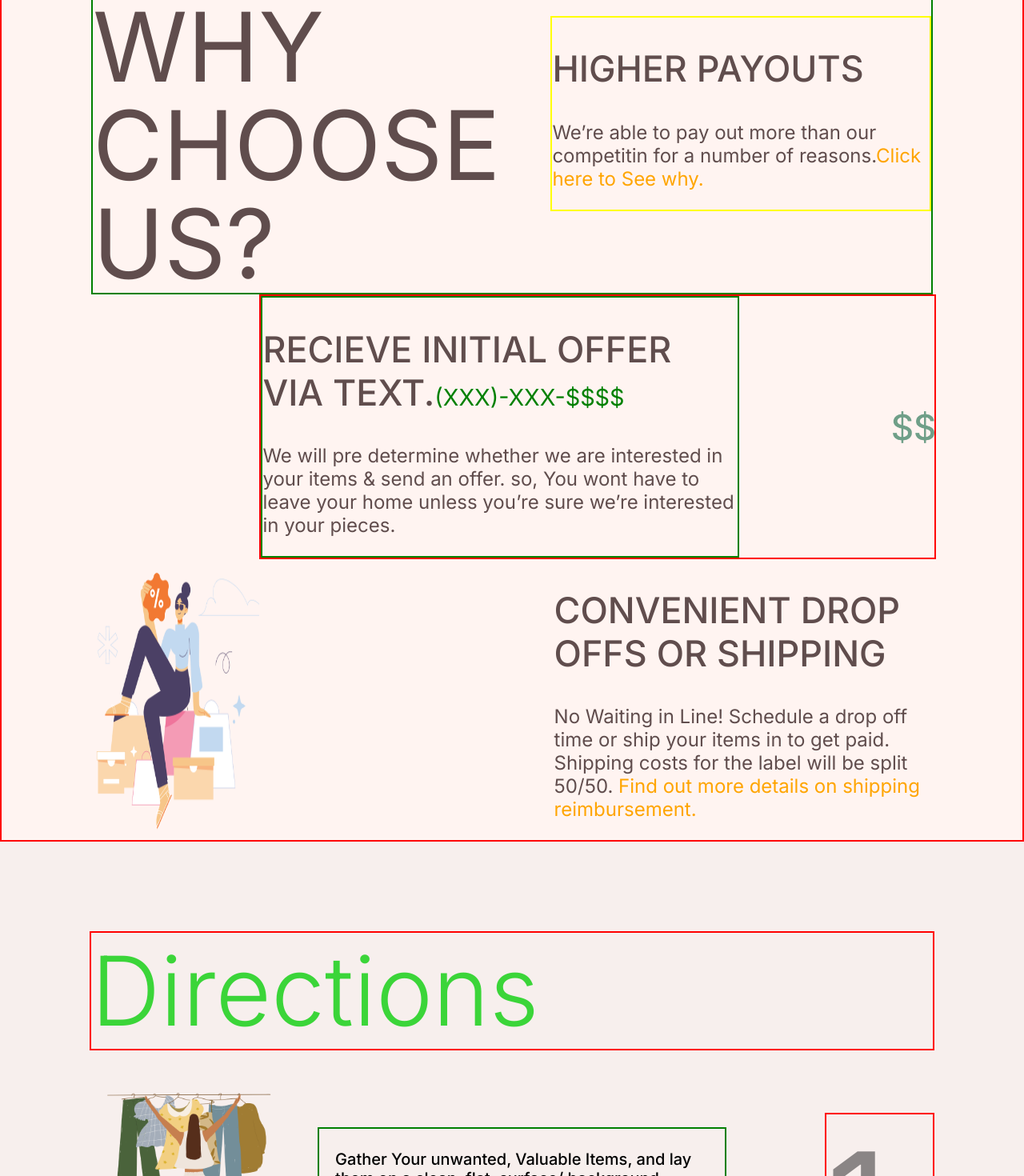
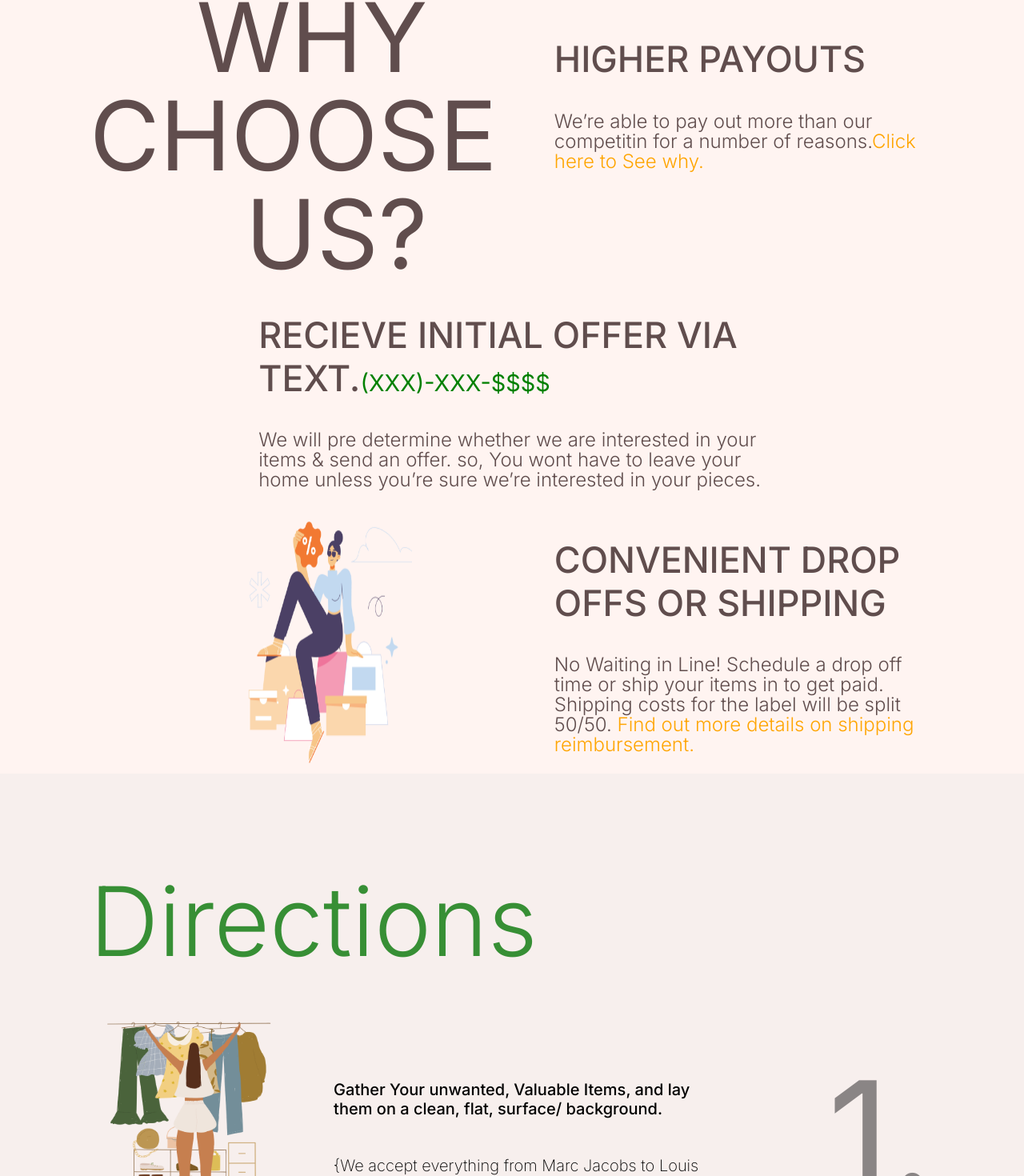
Before and after one commit to BenRagland/HighFashionEarth, a React (Vite) app in the folder HighFashionEarth/: page / in a window 1280 px wide. Shown: the part 2076-3546 px from the top of the page at 80% size. Built offline with nearby package versions, Linux system fonts and the light colour scheme; a web font is replaced by a local one.

Commit message:
adds styling and mobile optimization to Whyus section

```diff
--- a/HighFashionEarth/src/App.jsx
+++ b/HighFashionEarth/src/App.jsx
@@ -17,8 +17,8 @@ function App() {
   }
 
   function handleMenuOff(e) {
-    menuOn && handleClick();
-    console.log("menu off clicked");
+    menuOn && handleClick()
+    // console.log("menu off clicked")
   }
 
   return (
--- a/HighFashionEarth/src/components/WhyUs.jsx
+++ b/HighFashionEarth/src/components/WhyUs.jsx
@@ -9,6 +9,9 @@ function WhyUs (){
             <div className="Whyus-component-container" id="whyUs">
                 <div className="whyus-row-one">
                     <h1>WHY CHOOSE US?</h1>
+                    {/* img for mobile display only */}
+                    <img className="higher-payout-icon" src={$$$}/>
+
                     {/* Higher Payouts section */}
                     <div className="higher-payouts">
                         <div className="higher-payouts-header">
--- a/HighFashionEarth/src/main.css
+++ b/HighFashionEarth/src/main.css
@@ -7,7 +7,6 @@ body {
 }
 .background-container {
   background-color: rgba(255, 244, 241, 1);
-  border:solid 4px red;
   min-height: 100vh;
   width:100vw;
 
@@ -219,14 +218,21 @@ Header Title Component */
   line-height: 30px;
 }
 
-/* why us  */
 
-/* Seller Directions Page */
+/* --------------Seller Directions Page------------ */
 .directions-component-container {
   padding: 2em 1.5em;
 }
 
 /* Instruction Component*/
+.directions-component-container h1 {
+    font-family: inter;
+    font-size: 2rem;
+    color: rgba(7, 97, 7, 0.805);
+    font-weight: 400;
+    margin: 0;
+
+  }
 .instruction-comp-container {
 }
 
@@ -264,6 +270,45 @@ Header Title Component */
     padding: 0 1em;
     font-weight: 300;
 }
+
+/*--------------------- Why Us Page--------------------- */
+
+.Whyus-component-container {
+    min-height: 100vh;
+    font-family: inter;
+    color: #604d4d;
+    padding: 0em 2em;
+}
+.higher-payout-icon{
+    width: 70px;
+}
+.Whyus-component-container h1 {
+    position: relative;
+    right: -27vw;
+    text-align: right;
+    font-size: 2rem;
+    line-height: 40px;
+    font-weight: 400;
+    margin: 0;
+    width: 55vw;
+
+}
+.Whyus-component-container h2{
+    font-size: 1.25rem;
+    font-weight: 500;
+}
+.Whyus-component-container p{
+    font-size: 1rem;
+    font-weight: 300;
+    line-height: 25px;
+}
+.money-icon{
+    display: none;
+}
+.girl-shopping{
+    width: 150px;
+}
+
 /* Hero text & boxresizing */
 @media screen and (min-width: 330px) {
   .hero-text {
@@ -271,17 +316,30 @@ Header Title Component */
   }
 }
 @media screen and (min-width: 430px) {
-  .hero-text {
+    .hero-text {
     font-size: 1.75rem;
-  }
+    }
+    .Whyus-component-container {
+        min-height: 100vh;
+        font-family: inter;
+        color: #604d4d;
+        padding: 0em 3.5em;
+    }
 }
 @media screen and (min-width: 530px) {
-  .hero-text {
+    .Whyus-component-container h1 {
+      font-size: 2.75rem;
+      line-height: 50px;
+      font-weight: 400;
+      width: 60vw;
+    }
+    .hero-text {
     font-size: 2rem;
   }
   .directions-component-container{
     padding: 0 5em;
   }
+
 }
 @media screen and (min-width: 730px) {
   #hero_line-one {
@@ -289,6 +347,12 @@ Header Title Component */
   .hero-text {
     font-size: 2.25rem;
   }
+  .Whyus-component-container {
+    min-height: 100vh;
+    font-family: inter;
+    color: #604d4d;
+    padding: 0em 5em;
+}
 }
 @media screen and (min-width: 900px) {
   .hero-text {
@@ -439,14 +503,14 @@ Header Title Component */
     line-height: 163px;
     font-weight: 400;
     margin: 0 0 1em;
-    border: solid 2px red;
+
     width: 70%;
   }
   .who-is-p {
-    border: solid 2px red;
+
     margin: 0 0 1em;
     font-size: 2.5rem;
-    width: 80vw;
+    width: 60vw;
     font-weight: 400;
     line-height: 65px;
   }
@@ -468,31 +532,35 @@ Header Title Component */
 
   /* Full Screen - Why Choos Us Section */
   .Whyus-component-container {
-    border: solid 2px red;
+
     min-height: 100vh;
     font-family: inter;
     color: #604d4d;
     padding: 2em 7em 0;
   }
+  .whyus-row-one {
+    display: flex;
+    justify-content: space-between;
+    align-items: baseline;
+
+  }
   .Whyus-component-container h1 {
+    position:static;
     font-size: 7.5rem;
     line-height: 123px;
     font-weight: 400;
     margin: 0;
     width: 40%;
+
+  }
+  .higher-payout-icon{
+    display: none;
   }
   .higher-payouts {
-    border: solid 2px yellow;
     width: 45%;
   }
   .higher-payouts span {
     color: orange;
-  }
-  .whyus-row-one {
-    display: flex;
-    justify-content: space-between;
-    align-items: baseline;
-    border: solid 2px green;
   }
   .Whyus-component-container h2 {
     font-weight: 500;
@@ -504,13 +572,11 @@ Header Title Component */
     left: 20%;
     display: flex;
     align-items: center;
-    border: solid 2px red;
+
     width: 80%;
   }
   .initial-offer {
     text-align: left;
-
-    border: solid 2px green;
     width: 50vw;
   }
   .Whyus-component-container h2 {
@@ -536,7 +602,6 @@ Header Title Component */
   }
   .whyus-row-three {
     display: flex;
-
     justify-content: space-between;
   }
   .drop-offs span {
@@ -544,6 +609,8 @@ Header Title Component */
   }
   .girl-shopping {
     width: 20%;
+    position: relative;
+    left: 15vw;
   }
 
   /* Full-Screen Directions page */
@@ -558,10 +625,10 @@ Header Title Component */
   .directions-component-container h1 {
     font-family: inter;
     font-size: 7.5rem;
-    color: rgba(13, 207, 13, 0.805);
+    color: rgba(7, 120, 7, 0.805);
     font-weight: 300;
     margin: 0;
-    border: solid 2px red;
+
   }
   .instruction-comp-container {
     font-family: inter;
@@ -596,7 +663,6 @@ Header Title Component */
     display: flex;
     flex-direction: column;
     align-items: center;
-    border:solid 2px green;
     font-size: 2rem;
   }
   .instruction-comp-container h4 {
@@ -635,7 +701,6 @@ Header Title Component */
         display: flex;
         flex-direction: column;
         align-items: center;
-        border:solid 2px green;
         font-size: 2rem;
       }
   }
```
